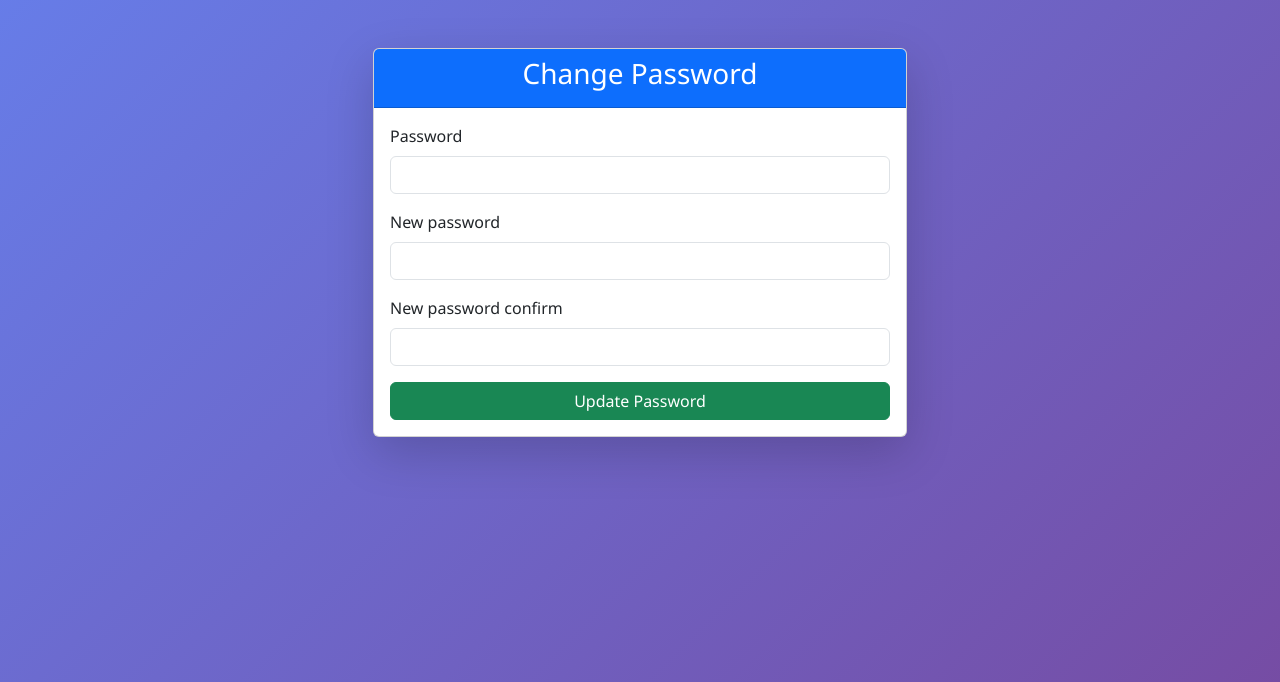
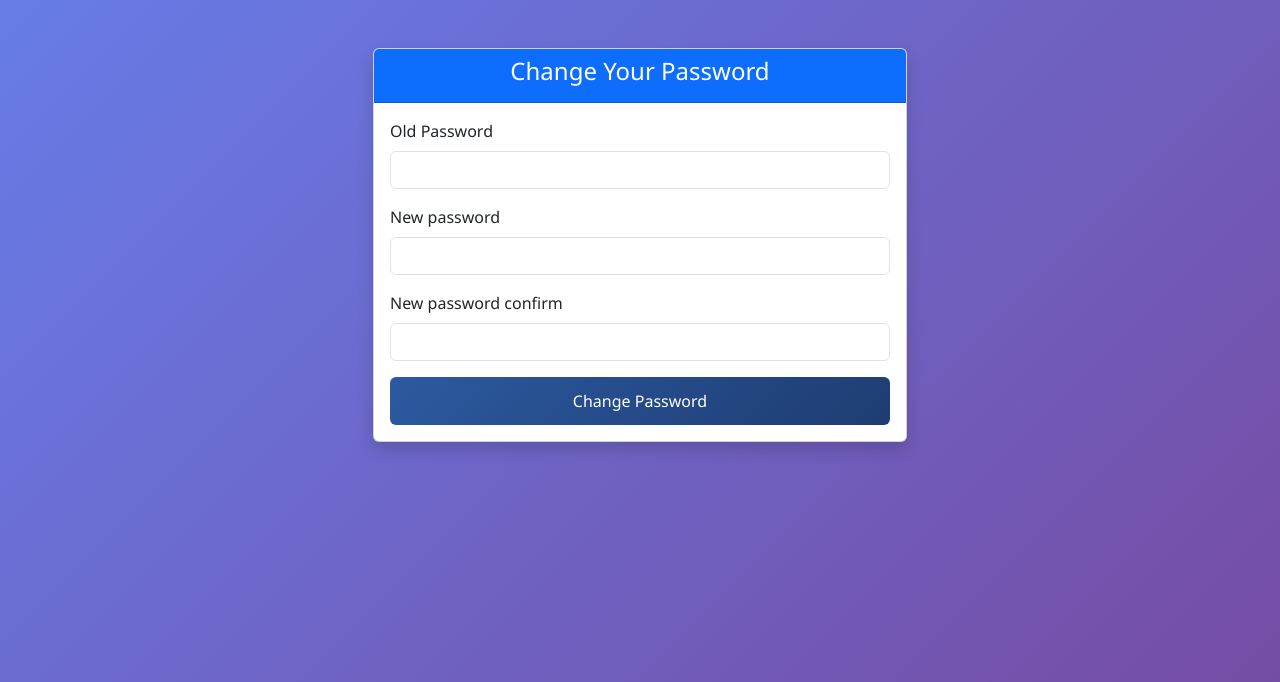
Before and after one commit to roparon/COUNTY_PORTAL, a Flask app: template app/templates/security/change_password.html in a window 1280 px wide. Shown: the part 64-746 px from the top of the page. Run offline with Flask 3, Linux system fonts and the light colour scheme; the template is opened without the code that fills it: most values are stand-ins (such as "Sample title", 1, 10 or a date in 2020); form fields are guessed from the names that the template uses.

Commit message:
created change_password file

```diff
--- a/app/auth/routes.py
+++ b/app/auth/routes.py
@@ -10,7 +10,7 @@ from app.utils.constants import UserRoles
 auth_bp = Blueprint('auth_bp', __name__, url_prefix='/auth')
 
 
-@auth_bp.route('/profile')
+@auth_bp.route('/profile', methods=['GET', 'POST'])
 @login_required
 def profile():
     """User profile page"""
--- a/app/templates/security/change_password.html
+++ b/app/templates/security/change_password.html
@@ -1,34 +1,33 @@
 {% extends "base.html" %}
 {% block title %}Change Password{% endblock %}
-
 {% block content %}
 <div class="container mt-5">
     <div class="row justify-content-center">
         <div class="col-md-6">
-            <div class="card shadow-lg rounded">
+            <div class="card shadow rounded">
                 <div class="card-header bg-primary text-white text-center">
-                    <h3>Change Password</h3>
+                    <h4>Change Your Password</h4>
                 </div>
                 <div class="card-body">
-                    <form action="{{ url_for('security.change_password') }}" method="POST">
-                        {{ form.hidden_tag() }}
+                    <form method="POST" action="{{ url_for_security('change_password') }}">
+                        {{ change_password_form.hidden_tag() }}
 
-                        <div class="mb-3">
-                            {{ form.password.label(class="form-label") }}
-                            {{ form.password(class="form-control") }}
+                        <div class="mb-3">Old
+                            {{ change_password_form.password.label(class="form-label") }}
+                            {{ change_password_form.password(class="form-control") }}
                         </div>
 
                         <div class="mb-3">
-                            {{ form.new_password.label(class="form-label") }}
-                            {{ form.new_password(class="form-control") }}
+                            {{ change_password_form.new_password.label(class="form-label") }}
+                            {{ change_password_form.new_password(class="form-control") }}
                         </div>
 
                         <div class="mb-3">
-                            {{ form.new_password_confirm.label(class="form-label") }}
-                            {{ form.new_password_confirm(class="form-control") }}
+                            {{ change_password_form.new_password_confirm.label(class="form-label") }}
+                            {{ change_password_form.new_password_confirm(class="form-control") }}
                         </div>
 
-                        <button type="submit" class="btn btn-success w-100">Update Password</button>
+                        <button type="submit" class="btn btn-primary w-100">Change Password</button>
                     </form>
                 </div>
             </div>
```
Also changed, not shown: instance/county.db.
